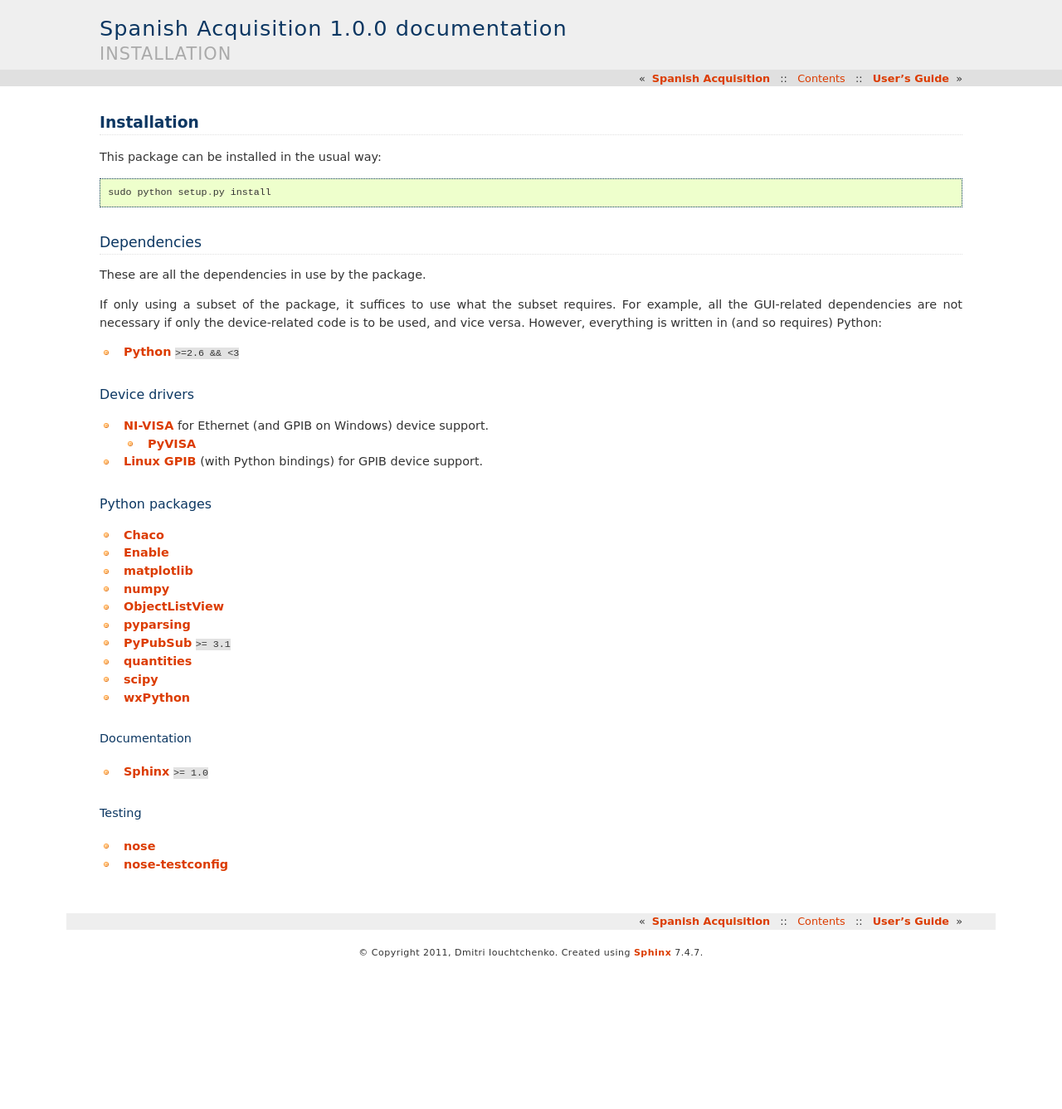
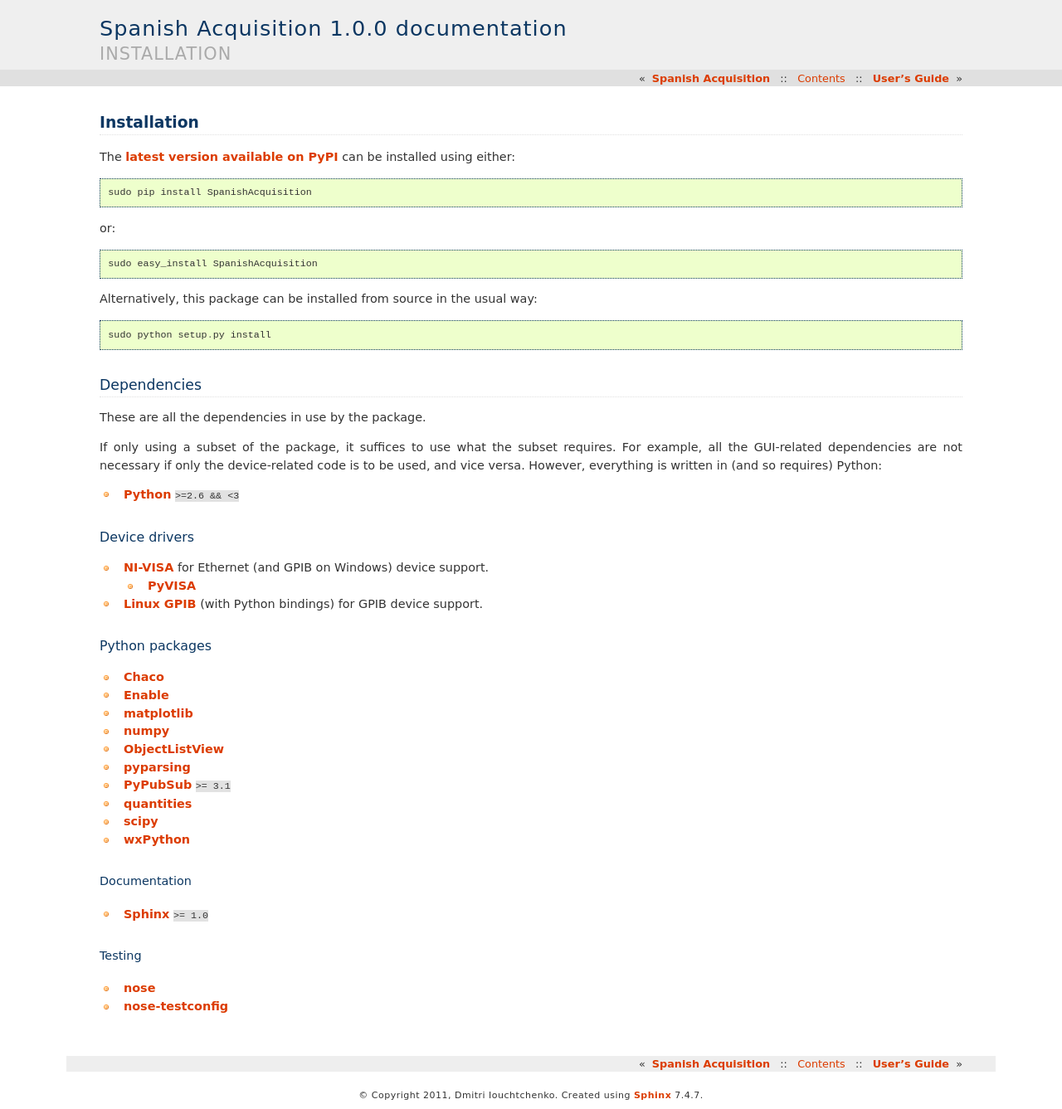
Before and after one commit to 0/SpanishAcquisition, a Sphinx documentation site: the page built from docs/installation.rst, in a window 1280 px wide. Shown: the whole page at 83% size. Built offline with Sphinx 7.4.7, drawn with Linux system fonts in a browser that asks for light colours; before the commit the page ends 1166 px from its top, so only the background shows below that.

Commit message:
Added information about installing from PyPI

```diff
--- a/docs/devel/general_info.rst
+++ b/docs/devel/general_info.rst
@@ -84,3 +84,7 @@ When a new version is ready for release, the version number must be updated in t
 * ``docs/conf.py``: ``version``, ``release``
 * ``spacq/__init__.py``: ``VERSION``
 * ``setup.py``: ``version``
+
+To create a source distribution, run::
+
+   python setup.py sdist
--- a/docs/installation.rst
+++ b/docs/installation.rst
@@ -4,9 +4,19 @@
 Installation
 ############
 
-This package can be installed in the usual way::
+The `latest version available on PyPI`_ can be installed using either::
+
+   sudo pip install SpanishAcquisition
+
+or::
+
+   sudo easy_install SpanishAcquisition
+
+Alternatively, this package can be installed from source in the usual way::
 
    sudo python setup.py install
+
+.. _`latest version available on PyPI`: http://pypi.python.org/pypi/SpanishAcquisition/
 
 Dependencies
 ************
```
